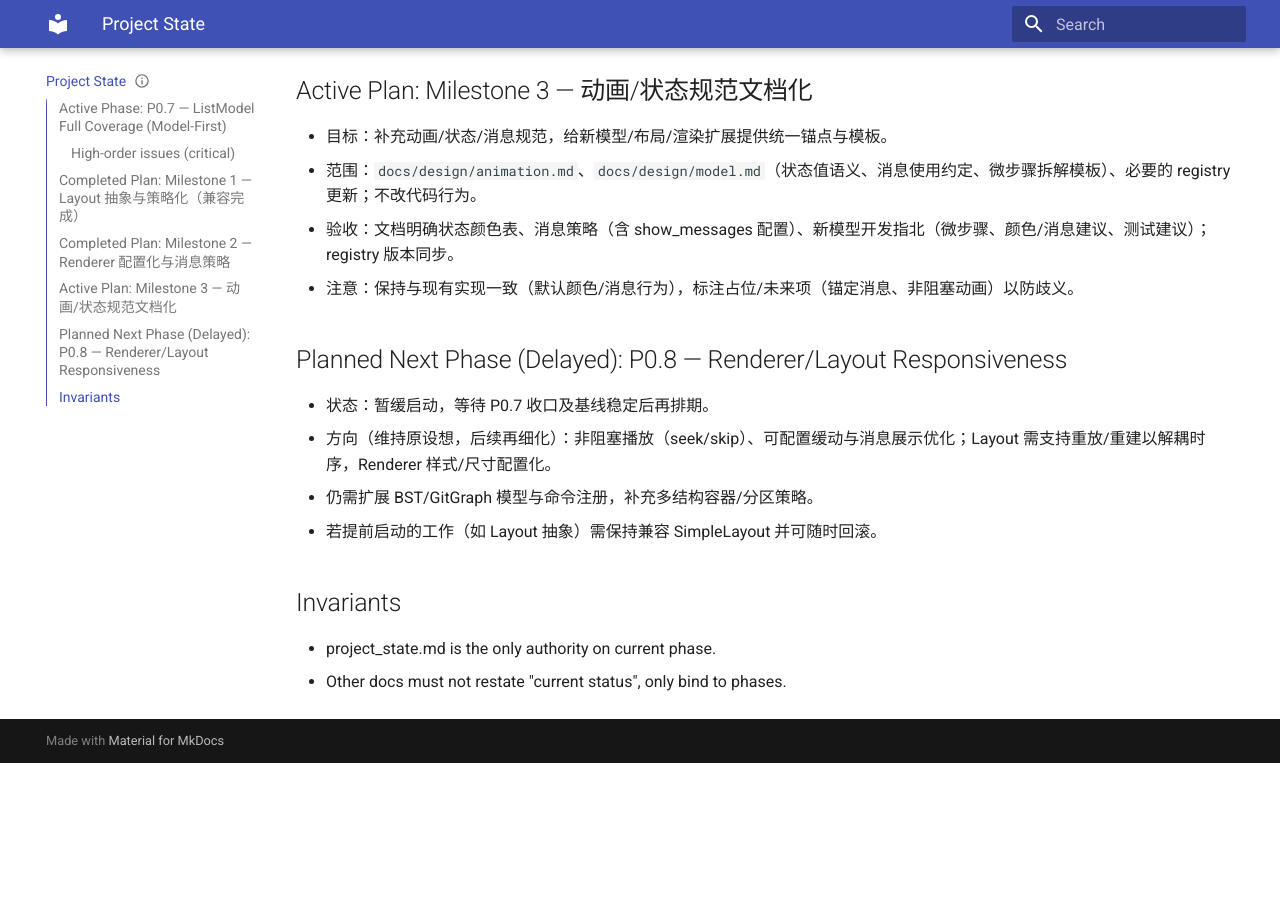
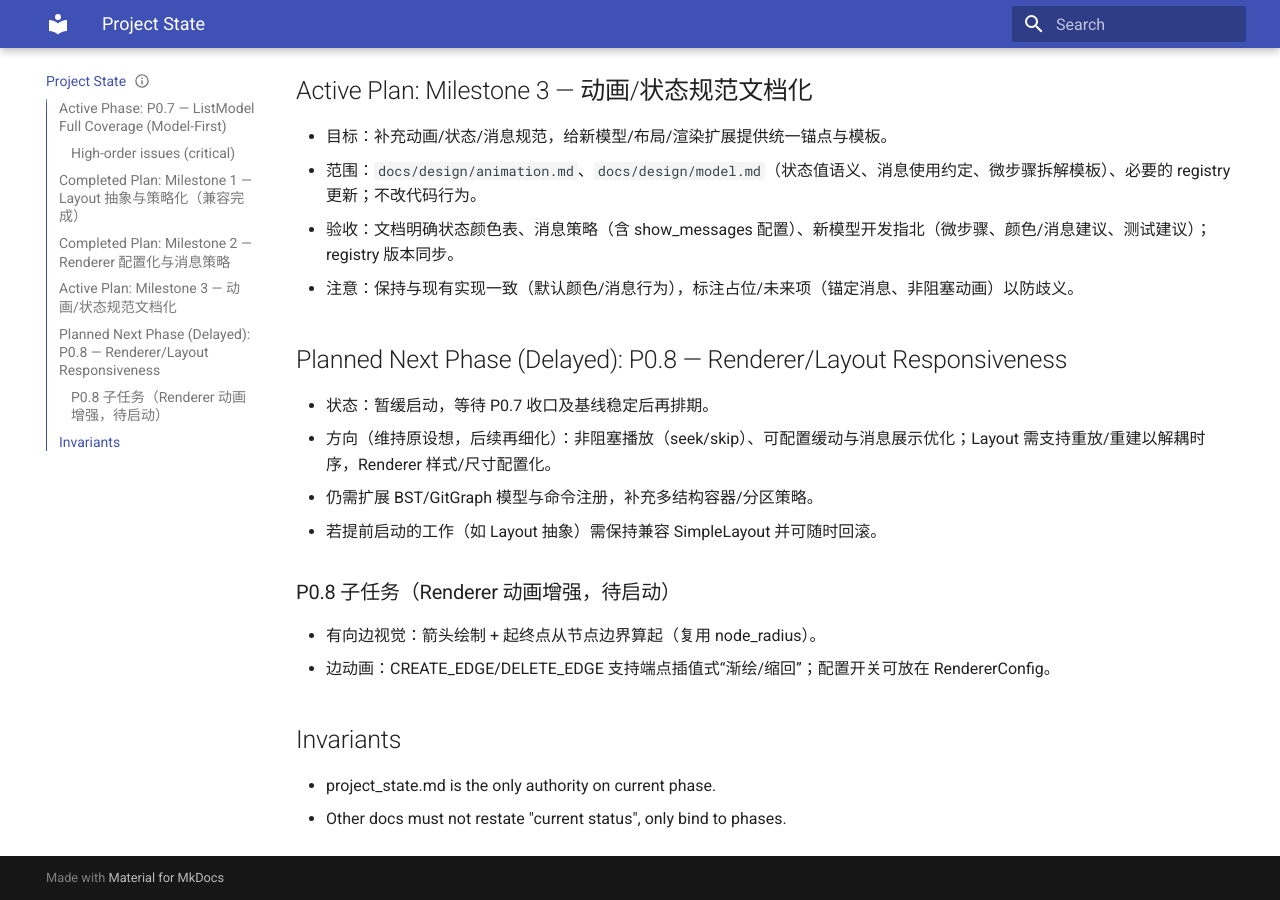
Before and after one commit to elecdot/ds-vis, an MkDocs documentation site: the page built from docs/project_state.md, in a window 1280 px wide and 900 px high, scrolled down 1667 px. Built offline with MkDocs 1.6.1 and Material for MkDocs 9.7.7, drawn with Linux system fonts in a browser that asks for light colours; before the commit the page ends 2430 px from its top, so only the background shows below that.

Commit message:
docs: add render edge imporve as P0.8 subtask

```diff
--- a/docs/project_state.md
+++ b/docs/project_state.md
@@ -57,6 +57,10 @@ This document captures the active delivery phase, what is complete, current assu
 - 方向（维持原设想，后续再细化）：非阻塞播放（seek/skip）、可配置缓动与消息展示优化；Layout 需支持重放/重建以解耦时序，Renderer 样式/尺寸配置化。
 - 仍需扩展 BST/GitGraph 模型与命令注册，补充多结构容器/分区策略。
 - 若提前启动的工作（如 Layout 抽象）需保持兼容 SimpleLayout 并可随时回滚。
+### P0.8 子任务（Renderer 动画增强，待启动）
+- 有向边视觉：箭头绘制 + 起终点从节点边界算起（复用 node_radius）。
+- 边动画：CREATE_EDGE/DELETE_EDGE 支持端点插值式“渐绘/缩回”；配置开关可放在 RendererConfig。
+
 ## Invariants
 - project_state.md is the only authority on current phase.
 - Other docs must not restate "current status", only bind to phases.
```
